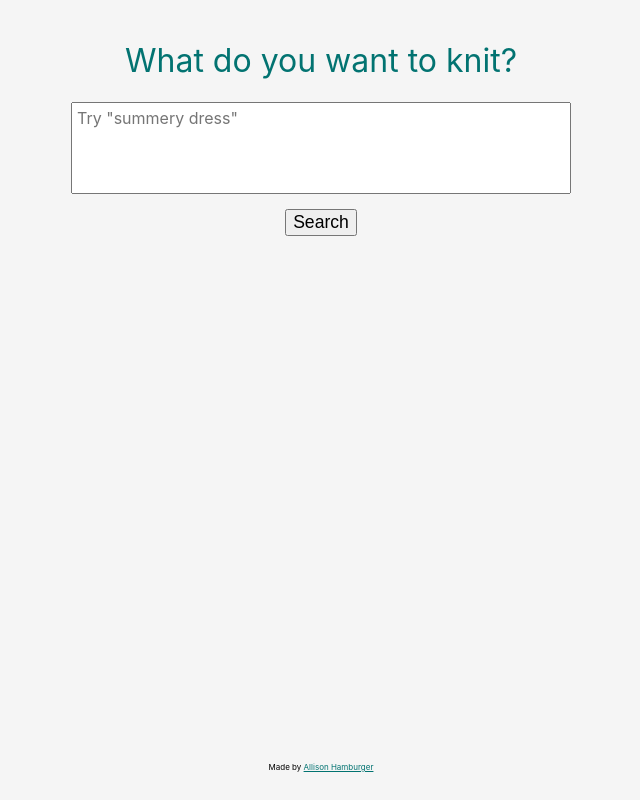
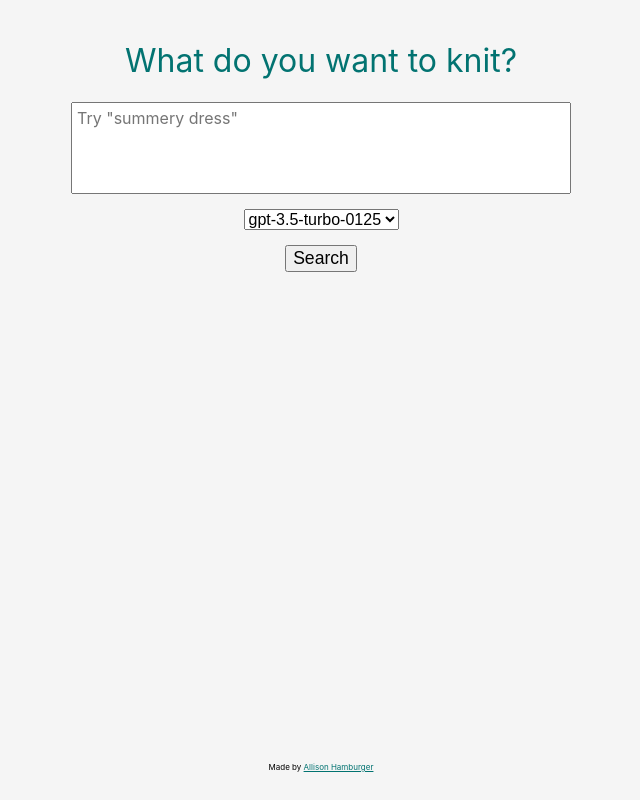
Before and after one commit to ahamburger/knit-gen-ai, a React (Create React App) app in the folder client/: page / in a window 1280 px wide. Shown: the whole page, without its empty margins (319-959 px from the left). Built offline with nearby package versions, Linux system fonts and the light colour scheme; no server answers.

Commit message:
Add option to select gpt model

```diff
--- a/client/src/App.css
+++ b/client/src/App.css
@@ -1,7 +1,8 @@
 p,
 a,
 li,
-textarea {
+textarea,
+select {
   font-size: 1rem;
 }
 
@@ -51,8 +52,13 @@ footer p {
   margin: auto;
 }
 
-.Search-container button {
+.Search-container button,
+.Search-container select {
   margin: 15px auto;
+}
+
+.Search-container select {
+  margin-bottom: 0;
 }
 
 .SearchResults {
--- a/client/src/App.js
+++ b/client/src/App.js
@@ -6,10 +6,12 @@ import { SearchResults } from "./SearchResults";
 const placeholderList = ["cozy winter socks", "easy colorful mittens", "warm vest for my dog", "giant cableknit sweater", "summer top for my toddler", "complicated socks", "best striped tshirt", "drop shoulder sweater", "really thick blanket", "summery dress"]
 const randomPlaceholder = placeholderList[Math.floor(Math.random() * placeholderList.length)]
 
-const baseUrl = "https://knit-gen-ai-a61a595cf707.herokuapp.com"
-
+const baseUrl = process.env.REACT_APP_BASE_URL || "https://knit-gen-ai-a61a595cf707.herokuapp.com"
+console.log(baseUrl)
 function App() {
   const [textareaValue, setTextAreaValue] = useState();
+  const [model, setModel] = useState("gpt-3.5-turbo-0125");
+  const [modelForLatestResults, setModelForLatestResults] = useState(undefined);
   const [searchQuery, setSearchQuery] = useState();
   const [resultsLoading, setResultsLoading] = useState(false);
   const [errorFetchingResults, setErrorFetchingResults] = useState(false);
@@ -23,13 +25,14 @@ function App() {
       return;
     }
     setSearchQuery(textareaValue);
+    setModelForLatestResults(model);
     setResultsLoading(true);
     setErrorFetchingResults(false);
     setPatterns(undefined);
     setExplanation(undefined);
     setSuggestion(undefined);
 
-    const fetchParams = new URLSearchParams({ input: textareaValue });
+    const fetchParams = new URLSearchParams({ input: textareaValue, model });
     const res = await fetch(`${baseUrl}/search?${fetchParams}`)
 
     if (res.ok) {
@@ -75,8 +78,16 @@ function App() {
             aria-label="Enter a description of a knitting pattern"
             placeholder={`Try "${randomPlaceholder}"`}
           />
+          <select name="GPT model"
+            value={model}
+            onChange={e => setModel(e.target.value)}
+          >
+            <option value="gpt-3.5-turbo-0125">gpt-3.5-turbo-0125</option>
+            <option value="gpt-4">gpt-4</option>
+          </select>
           <button onClick={onSearch}>Search</button>
         </div>
+
         <SearchResults
           searchQuery={searchQuery}
           resultsLoading={resultsLoading}
@@ -85,6 +96,7 @@ function App() {
           ravelrySearchTerms={ravelrySearchTerms}
           explanation={explanation}
           suggestion={suggestion}
+          model={modelForLatestResults}
         />
       </div>
       <footer>
--- a/client/src/SearchResults.js
+++ b/client/src/SearchResults.js
@@ -5,7 +5,8 @@ export function SearchResults({
   ravelrySearchTerms,
   showErrorMessage,
   explanation,
-  suggestion
+  suggestion,
+  model
 }) {
   const ravelryUrl = ravelrySearchTerms
     ? `https://www.ravelry.com/patterns/search#${ravelrySearchTerms}`
@@ -22,7 +23,7 @@ export function SearchResults({
         ) : (
           <div className="ResultsList">
             <p>
-              Using Ravelry filters generated by ChatGPT 4.0: <i className="filter">{decodeURIComponent(ravelrySearchTerms)}</i>
+              Using Ravelry filters generated by ChatGPT ({model}): <i className="filter">{decodeURIComponent(ravelrySearchTerms)}</i>
             </p>
             <div className="context">
 
```
Also changed, not shown: 2 other files (tests, documents, lock files or other folders).
